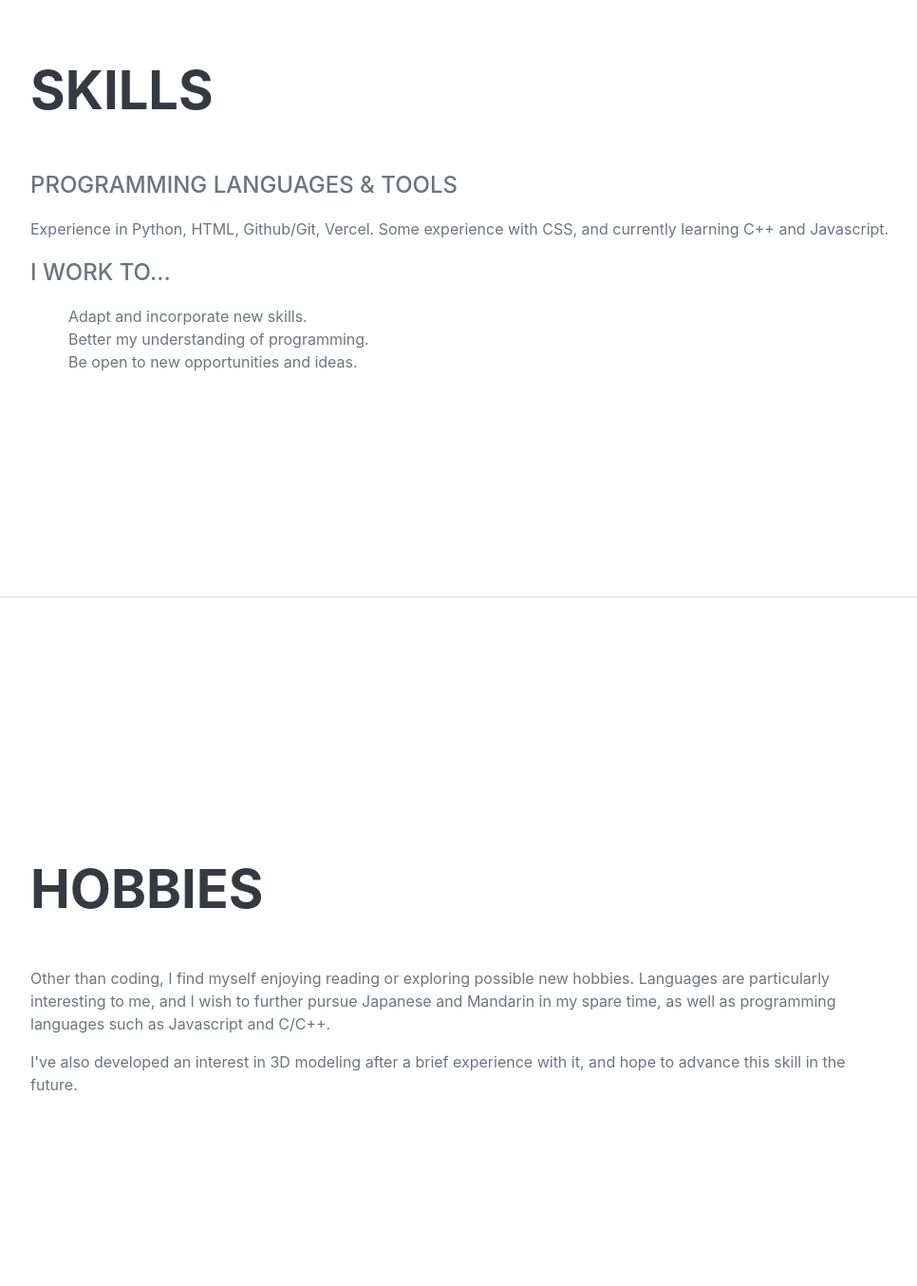
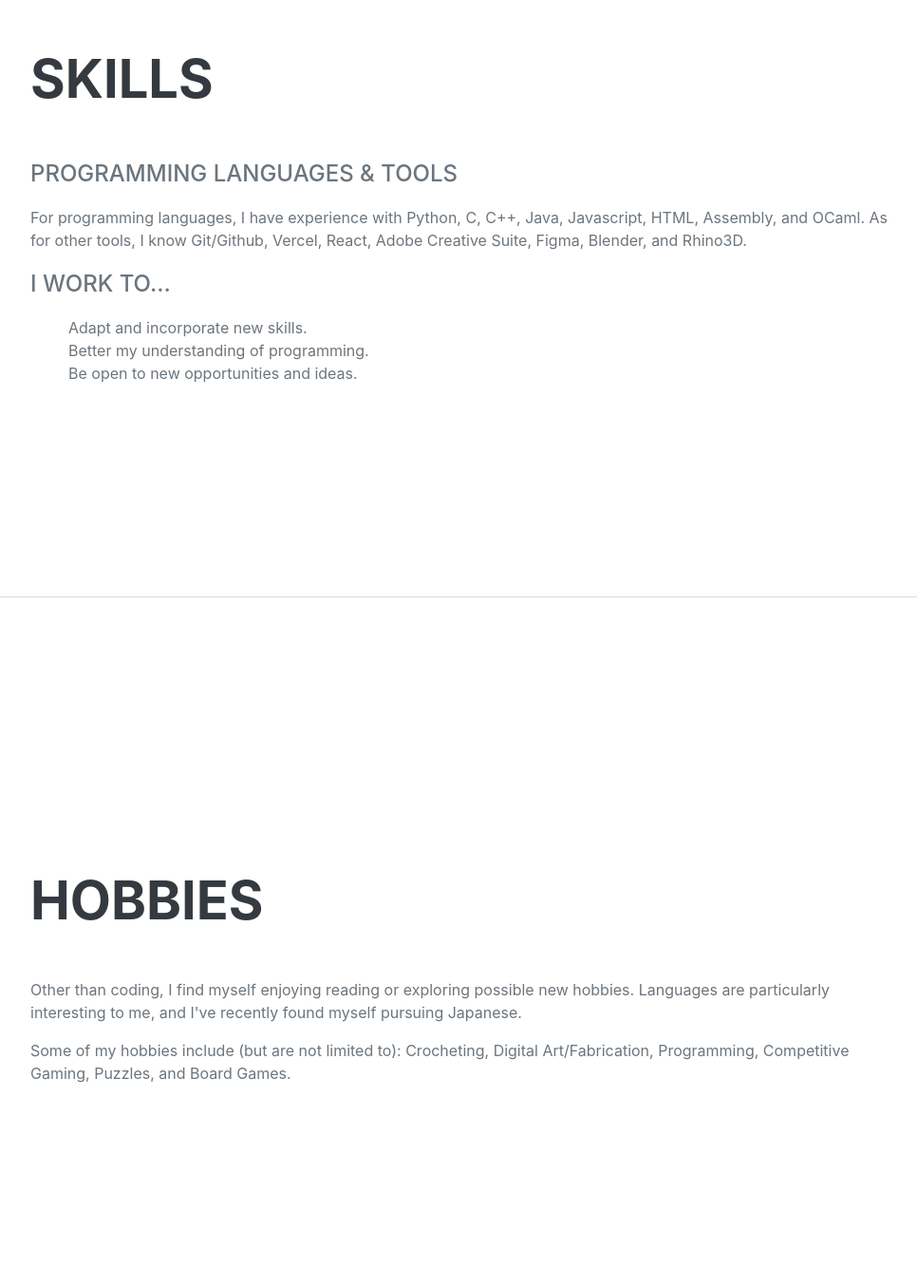
Before and after one commit to XiIinous/items, a Django app: page / in a window 1280 px wide. Shown: the part 3560-4914 px from the top of the page at 95% size, without its empty margins (288-1254 px from the left). Run offline with Django 4.2, Linux system fonts and the light colour scheme; some libraries are stand-ins or nearby versions; some web fonts are replaced.

Commit message:
rephrasing text hell_world.html

```diff
--- a/hell_world/templates/hell_world.html
+++ b/hell_world/templates/hell_world.html
@@ -55,7 +55,7 @@
                     </html>
 
                     </div>
-                    <p class="lead mb-5">Hi! I'm Allison, a Junior majoring in Computer Science at the University of Minnesota - Twin Cities. I'm a big Pokemon nerd with experience in 3D modeling. I'm mostly looking into Cybersecurity or WebDev, but I'm open to learning anything that'll make me a better programmer.</p>
+                    <p class="lead mb-5">Hi! I'm Allison, a Junior majoring in Computer Science at the University of Minnesota - Twin Cities. I'm a big Pokemon & Digimon nerd with experience in 3D modeling. I'm mostly looking into Cybersecurity or WebDev, but I'm open to learning anything that'll make me a better programmer.</p>
                     <div class="social-icons">
                         <a class="social-icon" href="https://github.com/XiIinous"><i class="fab fa-github"></i></a>
                         <!-- <a class="social-icon" href="https://umn.joinhandshake.com/stu/users/40582076"><i class="fa-solid fa-handshake"></i></a> -->
@@ -140,7 +140,7 @@
                 <div class="resume-section-content">
                     <h2 class="mb-5">Skills</h2>
                     <div class="subheading mb-3">Programming Languages & Tools</div>
-                    <p>Experience in Python, HTML, Github/Git, Vercel. Some experience with CSS, and currently learning C++ and Javascript.</p>
+                    <p>For programming languages, I have experience with Python, C, C++, Java, Javascript, HTML, Assembly, and OCaml. As for other tools, I know Git/Github, Vercel, React, Adobe Creative Suite, Figma, Blender, and Rhino3D.</p>
 
                     </ul>
                     <div class="subheading mb-3">I work to...</div>
@@ -165,8 +165,8 @@
             <section class="resume-section" id="hobbies">
                 <div class="resume-section-content">
                     <h2 class="mb-5">Hobbies</h2>
-                    <p>Other than coding, I find myself enjoying reading or exploring possible new hobbies. Languages are particularly interesting to me, and I wish to further pursue Japanese and Mandarin in my spare time, as well as programming languages such as Javascript and C/C++.</p>
-                    <p class="mb-0">I've also developed an interest in 3D modeling after a brief experience with it, and hope to advance this skill in the future.</p>
+                    <p>Other than coding, I find myself enjoying reading or exploring possible new hobbies. Languages are particularly interesting to me, and I've recently found myself pursuing Japanese.</p>
+                    <p class="mb-0">Some of my hobbies include (but are not limited to): Crocheting, Digital Art/Fabrication, Programming, Competitive Gaming, Puzzles, and Board Games.</p>
                 </div>
             </section>
             <hr class="m-0" />
```
